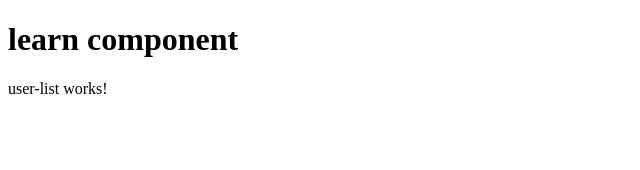
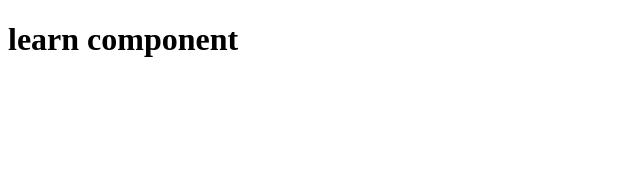
Before and after one commit to Yograj010/angular-revision, an Angular app: page / in a window 1280 px wide. Shown: the top 170 px of the page, without its empty margins (0-640 px from the left). Built offline with nearby package versions, Linux system fonts and the light colour scheme.

Commit message:
initial commit

```diff
--- a/src/app/app.component.html
+++ b/src/app/app.component.html
@@ -1,4 +1 @@
 <h1>learn component</h1>
-<app-user-list></app-user-list>
-<!-- we can chnage the 'selector' name, as done below -->
-<!-- <app-user-line></app-user-line> -->
--- a/src/app/app.module.ts
+++ b/src/app/app.module.ts
@@ -3,12 +3,10 @@ import { BrowserModule } from '@angular/platform-browser';
 
 import { AppRoutingModule } from './app-routing.module';
 import { AppComponent } from './app.component';
-import { UserListComponent } from './user-list/user-list.component';
 
 @NgModule({
   declarations: [
-    AppComponent,
-    UserListComponent
+    AppComponent
   ],
   imports: [
     BrowserModule,
--- a/src/app/user-list/user-list.component.html
+++ /dev/null
@@ -1 +0,0 @@
-<p>user-list works!</p>
```
Also changed, not shown: src/app/user-list/user-list.component.ts (deleted, +0 -11 lines), src/app/user-list/user-list.component.css (deleted), 1 other file (tests, documents, lock files or other folders).
